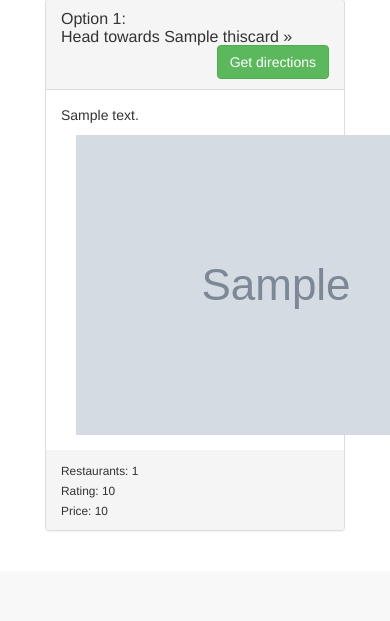
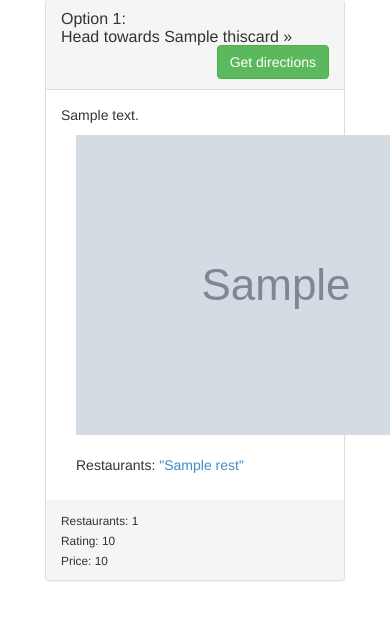
Before and after one commit to BruisingCurve/foodGrouper, a Flask app: template app/templates/results3.html in a window 390 px wide; the page is wider, and only the part inside the window is pictured. Shown: the part 778-1399 px from the top of that part. Before the commit the page ends 1309 px from the top of that part, so only its background shows below. Run offline with Flask 2, Linux system fonts and the light colour scheme; the template is opened without the code that fills it: most values are stand-ins (such as "Sample title", 1, 10 or a date in 2020); grey boxes marked "Sample" are stand-in pictures; some libraries are stand-ins or nearby versions.

Commit message:
Pulling in development url display

```diff
--- a/app/templates/results3.html
+++ b/app/templates/results3.html
@@ -109,6 +109,15 @@
                     <img src="{{ photo }}" alt="">
                     </div>
                    {% endfor %}
+
+                   <div class="col-sm-12 col-centered">
+                    <p> <br> Restaurants:
+                      {% for a in thiscard['rest_url'] %}
+                      <a href="{{ thiscard['rest_url'][loop.index-1] }}">"{{ thiscard['rest_list'][loop.index-1] }}"</a>
+                      {% endfor %}
+                    </p>
+                  </div>
+
                   </div>
                 </div>
                 <div class="panel-footer">
```
Also changed, not shown: 1 other file.
